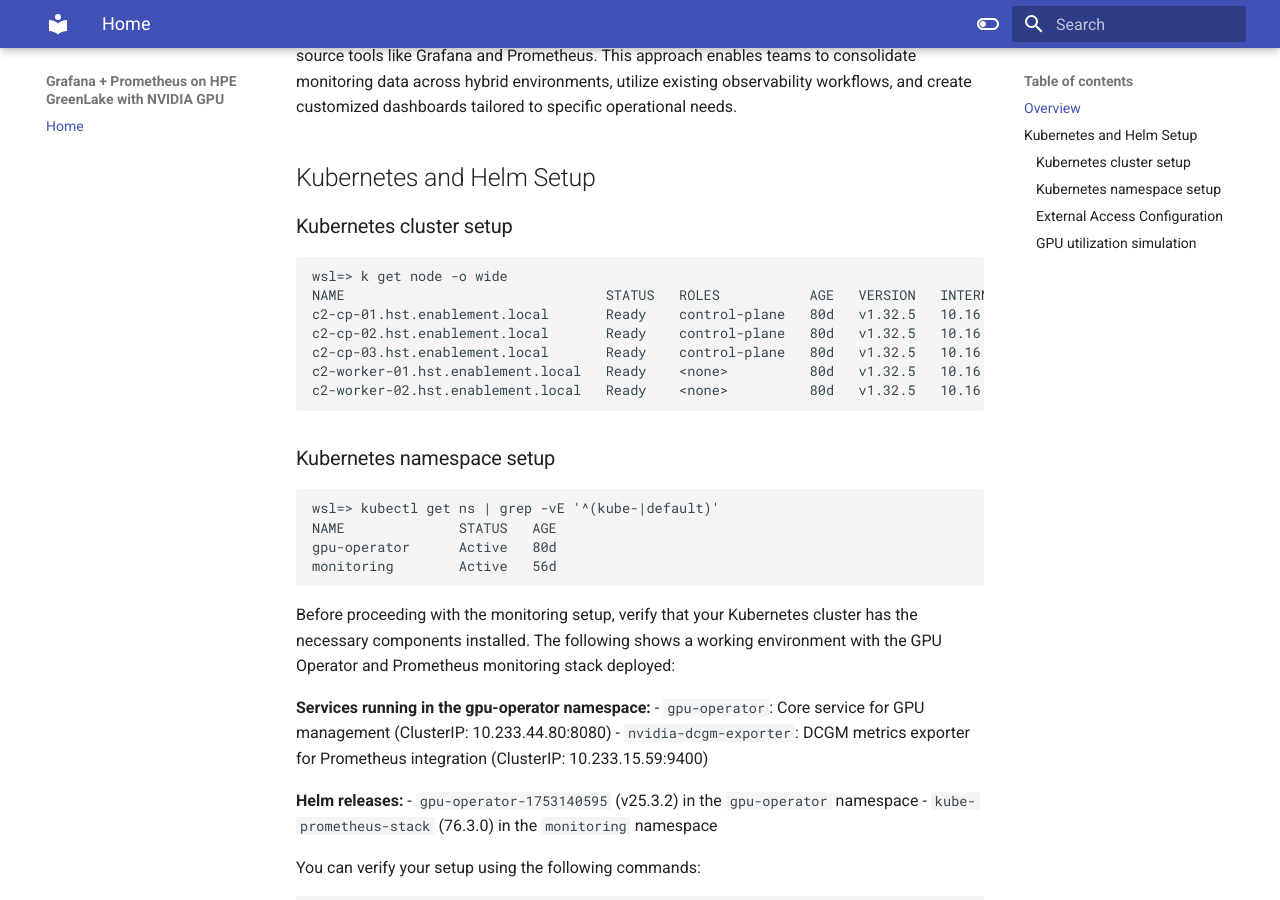
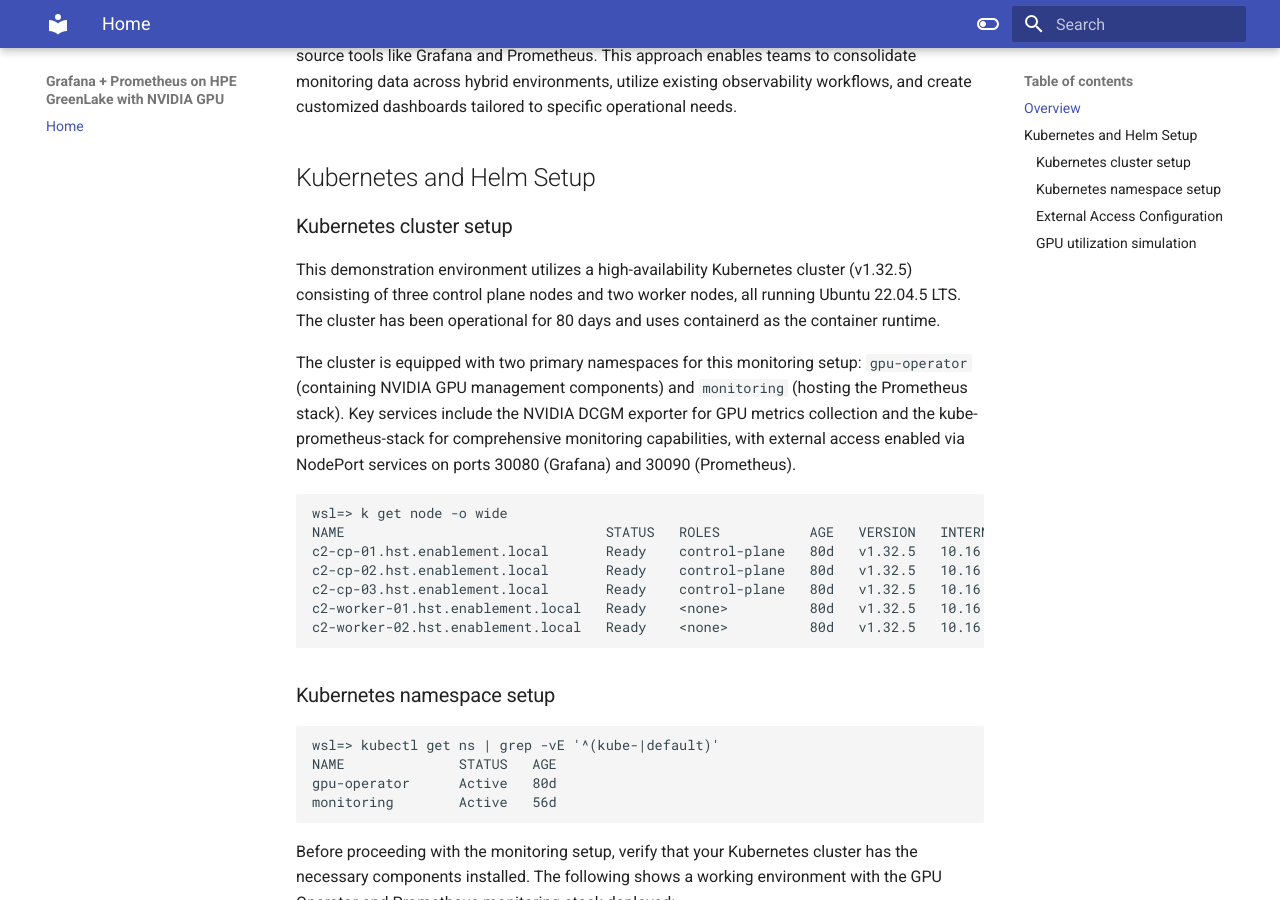
Before and after one commit to hjma29/grafana-prometheus-hpe-greenlake-com-nvidia, an MkDocs documentation site: the page built from docs/whitepaper.md, in a window 1280 px wide and 900 px high, scrolled down 306 px. Built offline with MkDocs 1.6.1 and Material for MkDocs 9.7.7, drawn with Linux system fonts in a browser that asks for light colours.

Commit message:
[skip ci] 251010-11:13 on mini4

````diff
--- a/docs/whitepaper.md
+++ b/docs/whitepaper.md
@@ -7,7 +7,9 @@ HPE GreenLake provides a cloud-native platform for managing and monitoring infra
 
 ## Kubernetes and Helm Setup
 ### Kubernetes cluster setup
+This demonstration environment utilizes a high-availability Kubernetes cluster (v1.32.5) consisting of three control plane nodes and two worker nodes, all running Ubuntu 22.04.5 LTS. The cluster has been operational for 80 days and uses containerd as the container runtime.
 
+The cluster is equipped with two primary namespaces for this monitoring setup: `gpu-operator` (containing NVIDIA GPU management components) and `monitoring` (hosting the Prometheus stack). Key services include the NVIDIA DCGM exporter for GPU metrics collection and the kube-prometheus-stack for comprehensive monitoring capabilities, with external access enabled via NodePort services on ports 30080 (Grafana) and 30090 (Prometheus).
 ```
 wsl=> k get node -o wide
 NAME                                STATUS   ROLES           AGE   VERSION   INTERNAL-IP    EXTERNAL-IP   OS-IMAGE             KERNEL-VERSION       CONTAINER-RUNTIME
````
